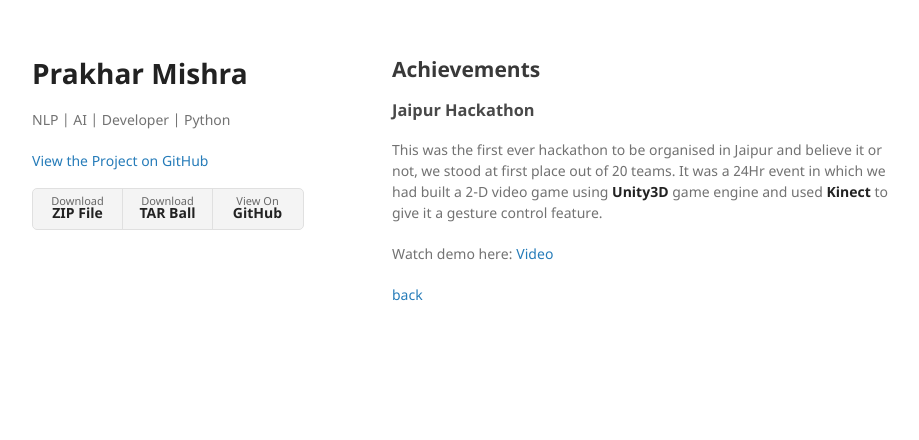
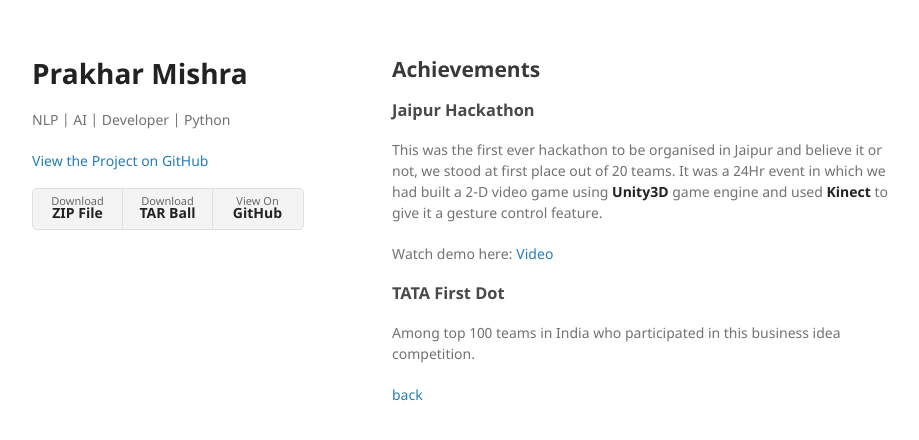
Before and after one commit to prakhar21/profile, a Jekyll site: the page built from achievements.md, in a window 1280 px wide. Shown: the top 440 px of the page, without its empty margins (178-1097 px from the left). Built offline with Jekyll 4.4.1, drawn with Linux system fonts in a browser that asks for light colours; our own code applies the rules of GitHub Pages for plain Markdown files.

Commit message:
education

```diff
--- a/achievements.md
+++ b/achievements.md
@@ -8,6 +8,12 @@ layout: default
 
 This was the first ever hackathon to be organised in Jaipur and believe it or not, we stood at first place out of 20 teams. It was a 24Hr event in which we had built a 2-D video game using **Unity3D** game engine and used **Kinect** to give it a gesture control feature.
 
-Watch demo here: [Video](https://www.youtube.com/watch?v=UVAbqjEhVgA)
+Watch demo here: [Video](https://devpost.com/software/jarvis-dwaoi)
+
+
+### [](#header-3)TATA First Dot
+
+Among top 100 teams in India who participated in this business idea competition.
+
 
 [back](./)
```
